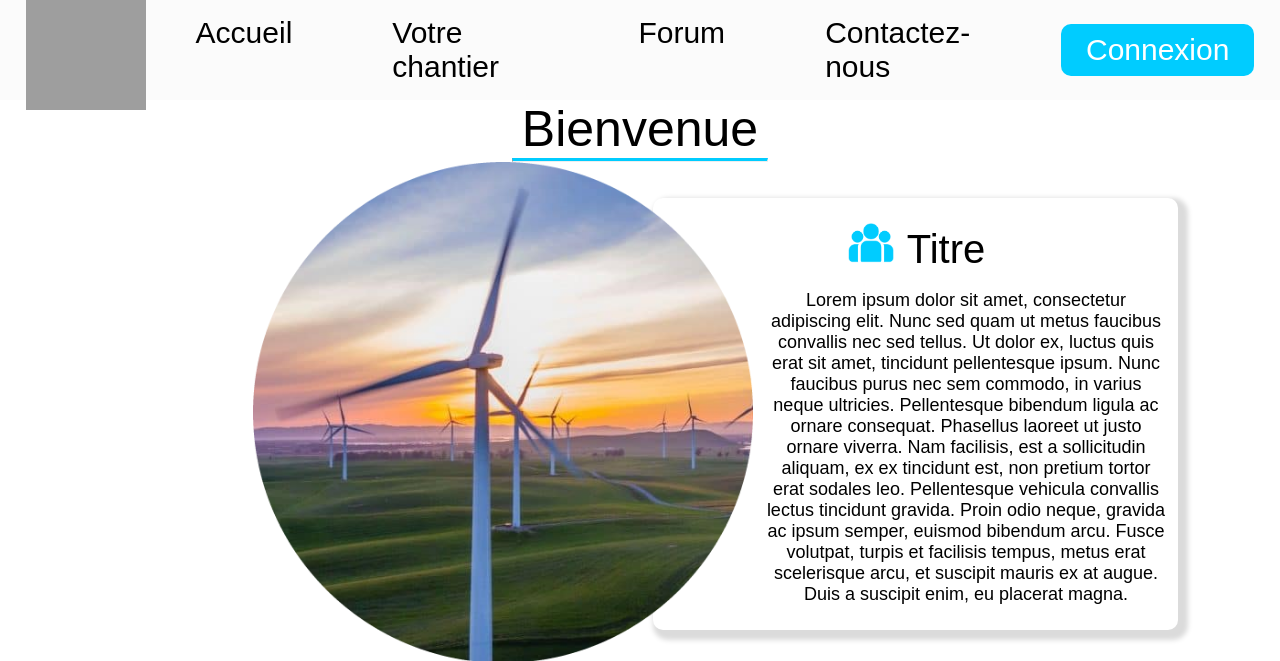
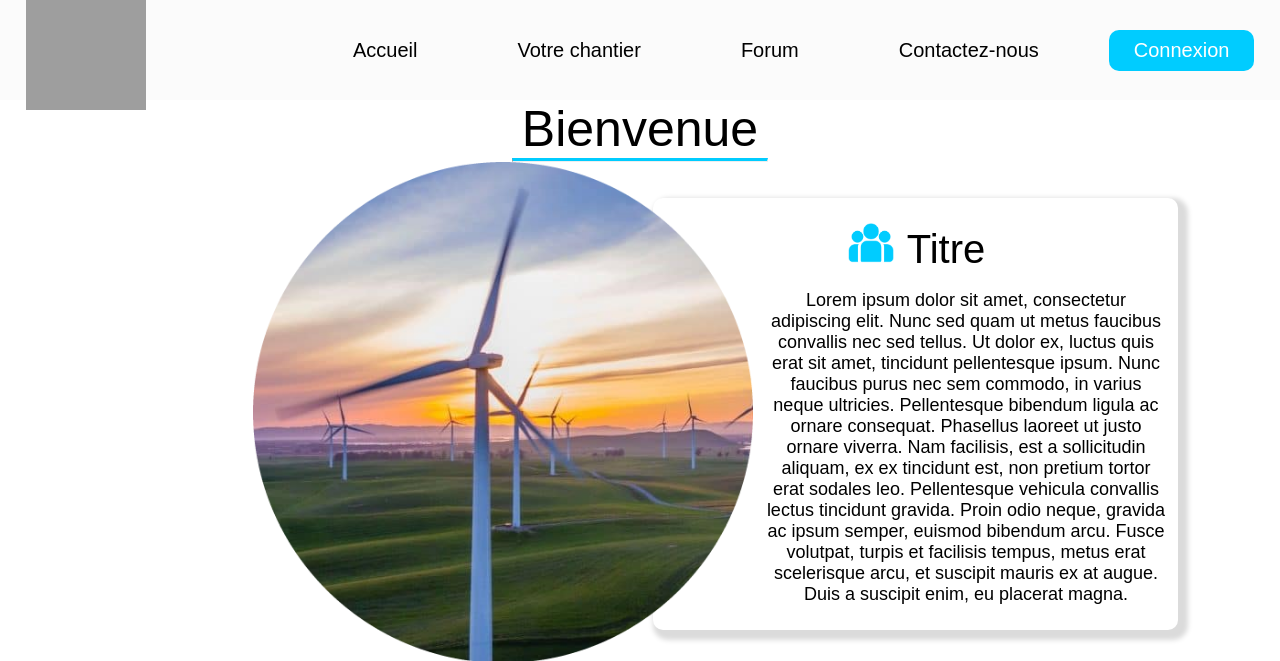
Before and after one commit to LouReyy/appinfo, a PHP site: page /homepage.html in a window 1280 px wide. Shown: the top 661 px of the page. Run offline with PHP 8.4, Linux system fonts and the light colour scheme; grey boxes are pictures that could not be loaded.

Commit message:
barre+fine

```diff
--- a/homepage/homepage.css
+++ b/homepage/homepage.css
@@ -34,7 +34,7 @@
     position: relative;
     font-family: "Quicksand", sans-serif;
     font-weight: 10;
-    font-size: 30px;
+    font-size: 20px;
     color: black;
     text-decoration: none;
     text-align: center;
@@ -72,7 +72,7 @@
     background-color: #00ccff;
     border-radius: 10px;
     cursor: pointer;
-    font-size: 30px;
+    font-size: 20px;
   }
 
   .cta:hover { /*couleur du cadre quand curseur dessus*/
```
